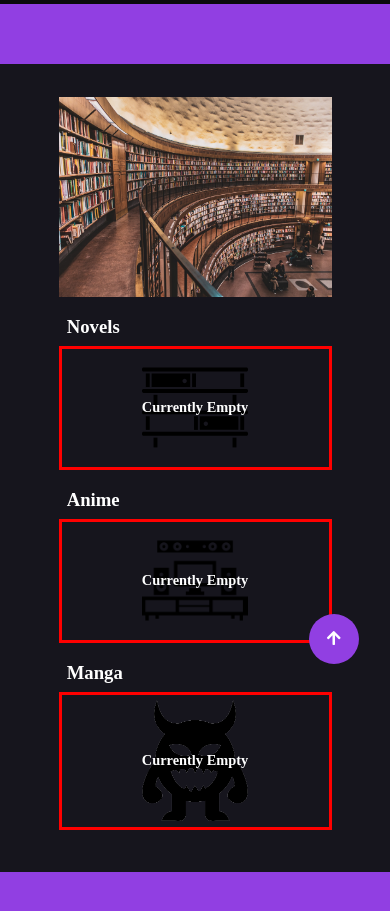
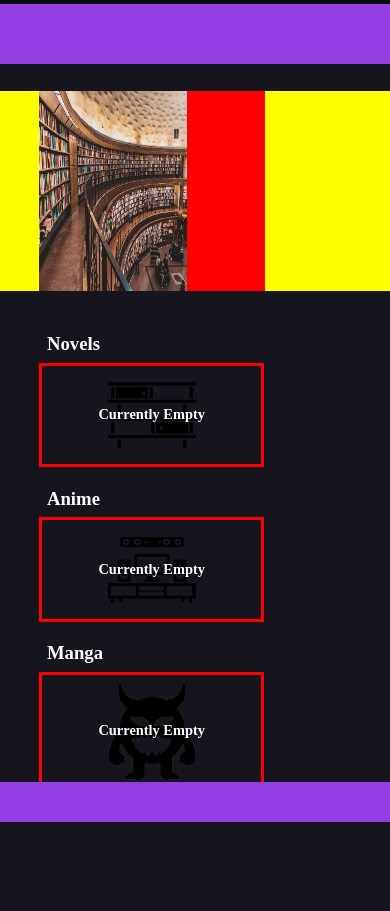
Before and after one commit to Real-Chaos/library, a plain HTML site: page index.html in a window 390 px wide. Shown: the part 61-972 px from the top of the page. After the commit the page ends 883 px from the top, so only its background shows below. Drawn offline with Linux system fonts and the light colour scheme.

Commit message:
Fixed layout

```diff
--- a/app.js
+++ b/app.js
@@ -19,7 +19,6 @@ function theme() {
             themeChanger.classList.remove('fa-moon');
             themeChanger.classList.add('fa-sun');
             themeSlider.style.justifyContent = 'flex-end';
-            // themeChanger.style.color = 'black';
         }
     })
 }
@@ -87,6 +86,15 @@ function changeCoverImage() {
 
 // Back to top -----------------------------------------------------------------------------------------------------------------------------------------------------
 
+function backToTop() {
+    if(document.documentElement.scrollTop >= 20) {
+        button.style.display = 'flex';
+    }
+
+    else {
+        button.style.display = 'none';
+    }
+}
 
 // Local Storage -----------------------------------------------------------------------------------------------------------------------------------------------------
 
@@ -118,6 +126,10 @@ const profileChange = document.querySelector('.changeProfile');
 let profileFormDisplayed = false;
 
 
+const button = document.querySelector('.backToTop');
+window.onscroll = () => backToTop();
+
+
 const imageForm = document.querySelector('.changeImageForm');
 const newCoverURL = document.querySelector('.newImage');
 const coverImg = document.querySelector('.coverImg');
--- a/index.html
+++ b/index.html
@@ -46,7 +46,11 @@
                 <button class="changeCoverBtn">Change Cover!</button>
             </div>
             <img class="coverImg" src="images/libraryCover.jpeg" alt="">
+            <div class="favorite">
+
+            </div>
         </div>
+        <div class="main">
         <div class="novelSection" id="novels">
 
             <h3>Novels</h3>
@@ -56,9 +60,6 @@
             </div>
         </div>
 
-        <div class="backToTop">
-            <a href="#top"><i class="fas fa-arrow-up topBtn"></i></a>
-        </div>
 
         <div class="animeSection" id="anime">
             <h3>Anime</h3>
@@ -75,8 +76,12 @@
                 <img src="images/mangaIcon.png" alt="">
             </div>
         </div>
+        </div>
 
     </main>
+    <div class="backToTop">
+        <a href="#top"><i class="fas fa-arrow-up topBtn"></i></a>
+    </div>
     <div class="footer">
 
 
--- a/styles.css
+++ b/styles.css
@@ -165,19 +165,20 @@ a {
 
 /* Main Section ---------------------------------------------------------------------------------------------------------------------------------*/
 
-main {
-    padding: 7% 15%;
+.main {
+    padding: 7% 10%;
 }
 
-main div {
+.main div {
     padding: 2% 0;
+    width: 85%;
 }
 
-main div h3 {
+.main div h3 {
     padding: 3%;
 }
 
-main div img{
+.main div img{
     display: block;
     margin: auto;
     width: 40%;
@@ -200,10 +201,28 @@ main div img{
 }
 
 /* Cover Image ---------------------------------------------------------------------------------------------------------------------------------*/
+.changeCoverImage{
+    background-color: yellow;
+    display: grid;
+    grid-template-columns: 1fr 1fr;
+    margin-top: 7%;
+}
+
 .coverImg {
-    width: 100%;
+    width: 80%;
+    margin-left: 20%;
     height: 400px;
     cursor: pointer;
+}
+
+/* Favorite ---------------------------------------------------------------------------------------------------------------------------------*/
+
+.favorite {
+    width: 20%;
+    background-color: red;
+    height: 14.3%;
+    position: absolute;
+    right: 32%;
 }
 
 /* Change Image ---------------------------------------------------------------------------------------------------------------------------------*/
@@ -211,7 +230,7 @@ main div img{
 .changeImageForm {
     background-color: black;
     width: 500px;
-    margin: auto;
+    margin: 200px auto;
     height: 200px;
     display: grid;
     justify-items: center;
@@ -303,7 +322,7 @@ main div img{
         display: block;
     }
 
-    .coverImg {
+    .coverImg, .favorite {
         height: 300px;
     }
 }
@@ -317,7 +336,7 @@ main div img{
         padding: 0;
     }
 
-    .coverImg {
+    .coverImg, .favorite{
         height: 200px;
     }
 }
```
